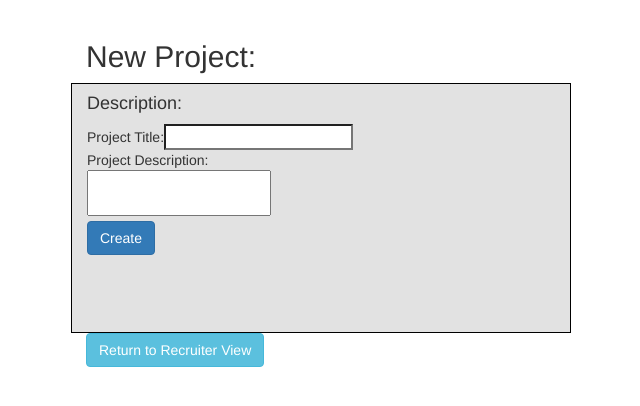
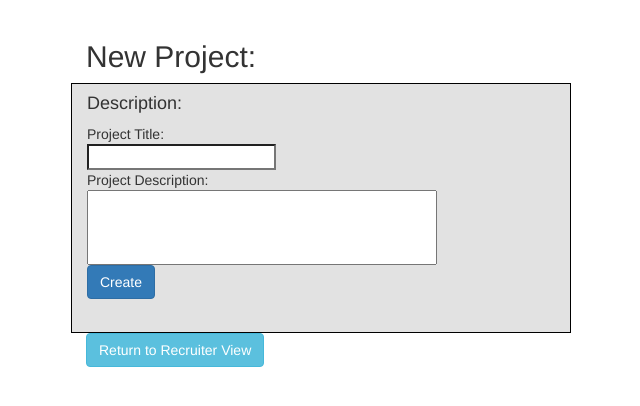
Before and after one commit to Gwood91/BUS118W_Tangier_Repo, a Flask app: page /newProject in a window 1280 px wide. Shown: the part 51-457 px from the top of the page, without its empty margins (319-959 px from the left). Run offline with Flask 2, Linux system fonts and the light colour scheme; parts of the project's set-up code (start-up, migrations or seed data) failed here and were passed over; some libraries are stand-ins or nearby versions.

Commit message:
The Triangle of wisdowm sees all
Updates Recrutier View

```diff
--- a/app/routes.py
+++ b/app/routes.py
@@ -205,19 +205,21 @@ def recruiter_page():
         for project in user_projects:
             for candidate in project.candidates:
                 candidate_dataset.append(candidate)  # dataset for data science
-                candidate_pool.append(db.session.query(User).filter_by(id=candidate.id).first())  # retrieve user objects for canidates
+                candidate_pool.append(db.session.query(User).filter_by(id=candidate.user_id).first())  # retrieve user objects for canidates
         """HERE IS A SOMEWHAT PRIMATIVE METHOD OF GENERATING DASHBOARD VISUALS"""  # TODO: REFINE
         timestamp_data = []
         cand_count_data = []
         """Need to fix the dates and get a count by datetime to the hour"""
         for candidate in candidate_dataset:
-            format_time = str(candidate.timestamp).split(":")[0]
+            format_time = str(candidate.timestamp).split(" ")[0]
             timestamp_data.append(format_time)
             time_count = 0
             for time in timestamp_data:
                 if time == format_time:
                     time_count += 1
             cand_count_data.append(time_count)
+        cand_count_data.append(0)
+        timestamp_data.append(0)
         plt.style.use('dark_background')  # change the color theme
         fig, ax = plt.subplots()
         ax.set_title("Recruiter Activity")  # set the axis title
@@ -252,7 +254,7 @@ def view_project(project_id):
     candidate_pool = []
     # fetch the user objects for profiles in search query
     for candidate in project.candidates:
-        candidate_pool.append(db.session.query(User).filter_by(id=candidate.id).first())
+        candidate_pool.append(db.session.query(User).filter_by(id=candidate.user_id).first())
     if request.method == 'GET':
         return render_template('recruiter_view_edit_project.html', title=project.title, project=project, candidate_pool=candidate_pool)
     if request.method == 'POST':
--- a/app/templates/base.html
+++ b/app/templates/base.html
@@ -1,3 +1,9 @@
+<head>
+<style>
+  .bluebBtn{background-color: #63a0d4;
+  color: white;}
+</style>
+</head>
 {% extends "bootstrap/base.html" %}
 {% block title %}
 {% if title %}{{ title }}
--- a/app/templates/recruiter_create_project.html
+++ b/app/templates/recruiter_create_project.html
@@ -1,6 +1,6 @@
  {% extends "base.html" %}
  {% block content %}
-    <link rel="stylesheet" href="https://maxcdn.bootstrapcdn.com/bootstrap/3.4.0/css/bootstrap.min.css">
+    <!--<link rel="stylesheet" href="https://maxcdn.bootstrapcdn.com/bootstrap/3.4.0/css/bootstrap.min.css">-->
 
 <div>
     <div style="width: 500px" class="container">
@@ -10,11 +10,13 @@
         <h4>Description:</h4>
         <div >
             <form method="POST">
-                Project Title:<input id="projectTitle" name="projectTitle" type="search">
+                Project Title:
+                <br>
+                <input id="projectTitle" name="projectTitle" type="search">
                 <br>
                 Project Description:
                 <br>
-                <textarea id="projectDescription" name="projectDescription" style="resize: none; height: 100; width: 250"></textarea>
+                <textarea id="projectDescription" name="projectDescription" style="resize: none; height: 75px; width: 350px;"></textarea>
                 <br>
                 <input type="submit" value="Create" class="btn btn-primary">
             </form>
```
Also changed, not shown: app/app.db, 1 other file.
